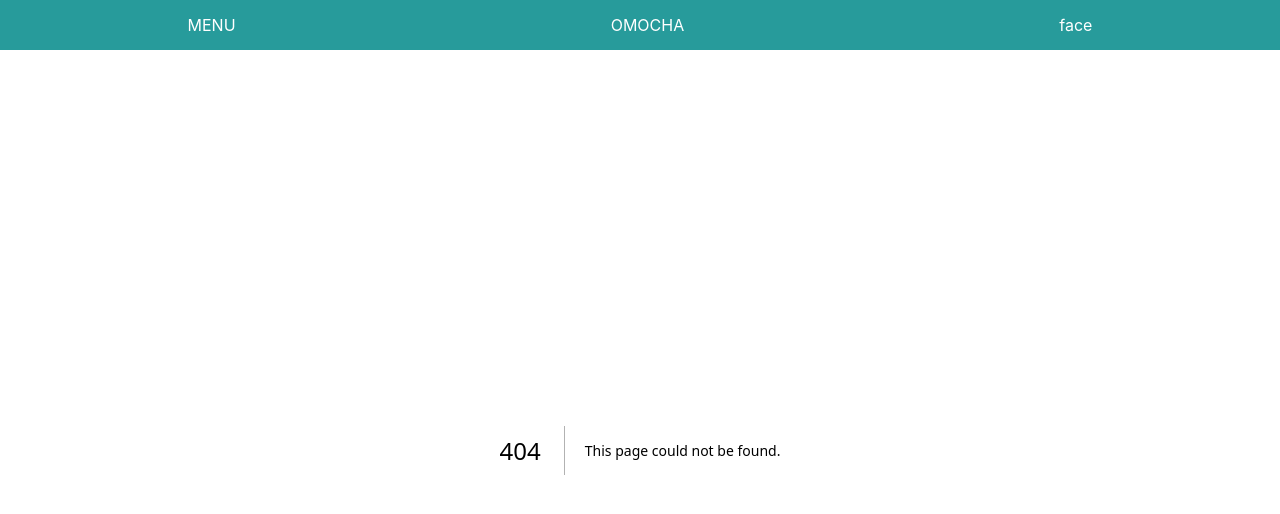
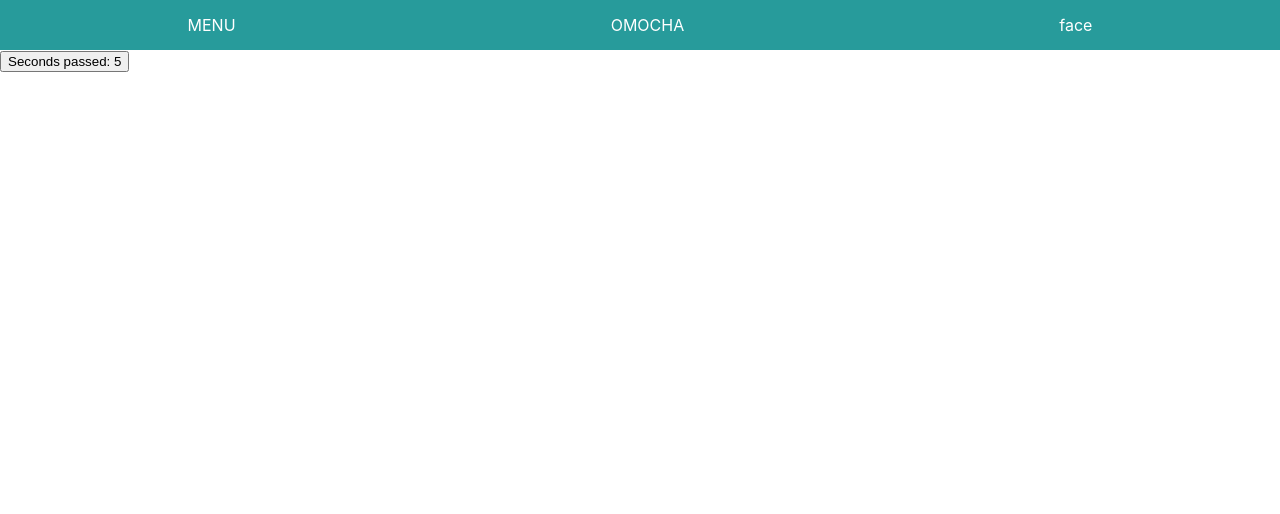
Before and after one commit to N3theri9N/omocha, a Next.js app: page /mobxTest in a window 1280 px wide. Before the commit this address had no page. Shown: the top 514 px of the page. Built offline with nearby package versions, Linux system fonts and the light colour scheme.

Commit message:
mobx init

```diff
--- a/package.json
+++ b/package.json
@@ -16,6 +16,8 @@
     "axios": "^1.2.1",
     "eslint": "8.28.0",
     "eslint-config-next": "13.0.5",
+    "mobx": "^6.7.0",
+    "mobx-react": "^7.6.0",
     "next": "13.0.5",
     "react": "18.2.0",
     "react-dom": "18.2.0",
--- /dev/null
+++ b/pages/mobxTest/index.tsx
@@ -0,0 +1,7 @@
+import MobxTest from '../../src/mobx_test';
+
+const index : React.FC = () => {
+  return <MobxTest />
+}
+
+export default index;
--- /dev/null
+++ b/src/mobx_test.tsx
@@ -0,0 +1,54 @@
+import React from "react";
+import ReactDOM from "react-dom";
+import { action, computed, makeAutoObservable, observable } from "mobx";
+import { observer } from "mobx-react";
+
+// Model the application state.
+class Timer {
+  secondsPassed;
+
+  constructor() {
+    this.secondsPassed = 0;
+    makeAutoObservable(this, {
+      secondsPassed: observable,
+      increase: action,
+      reset: action,
+    });
+  }
+
+  increase() {
+    this.secondsPassed += 1;
+  }
+
+  reset() {
+    this.secondsPassed = 0;
+  }
+}
+
+const myTimer = new Timer();
+
+interface timerInterface {
+  timer : Timer
+}
+
+// Build a "user interface" that uses the observable state.
+const TimerView = observer(({ timer } : timerInterface) => (
+  <button onClick={() => timer.reset()}>
+    Seconds passed: {timer.secondsPassed}
+  </button>
+
+));
+
+// Update the 'Seconds passed: X' text every second.
+setInterval(() => {
+  myTimer.increase();
+}, 1000);
+
+
+const mobxTest: React.FC = () => {
+  console.log("rerendered");
+  return <TimerView timer={myTimer} />;
+
+}
+
+export default mobxTest;
```
